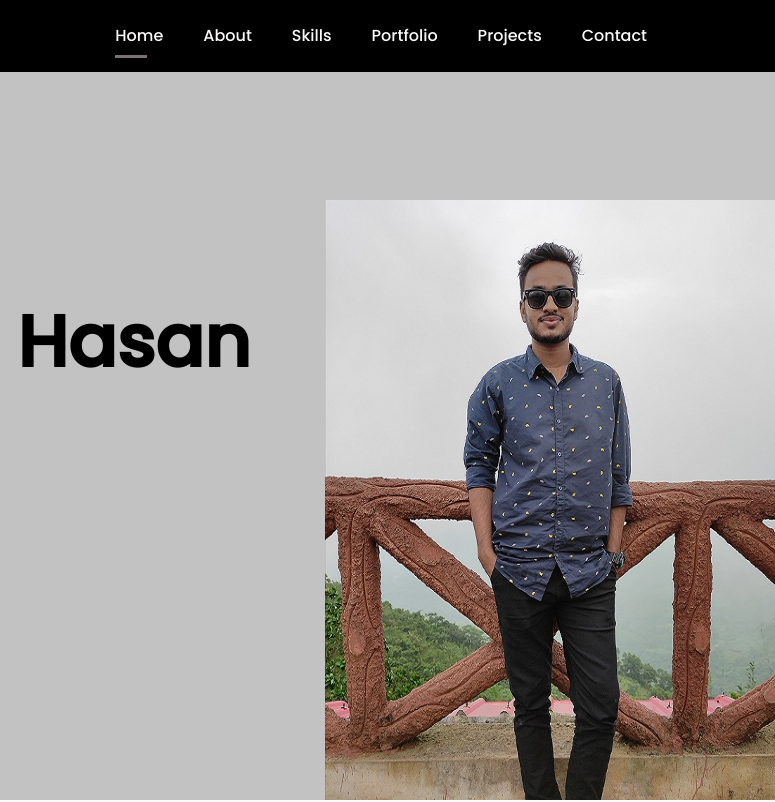
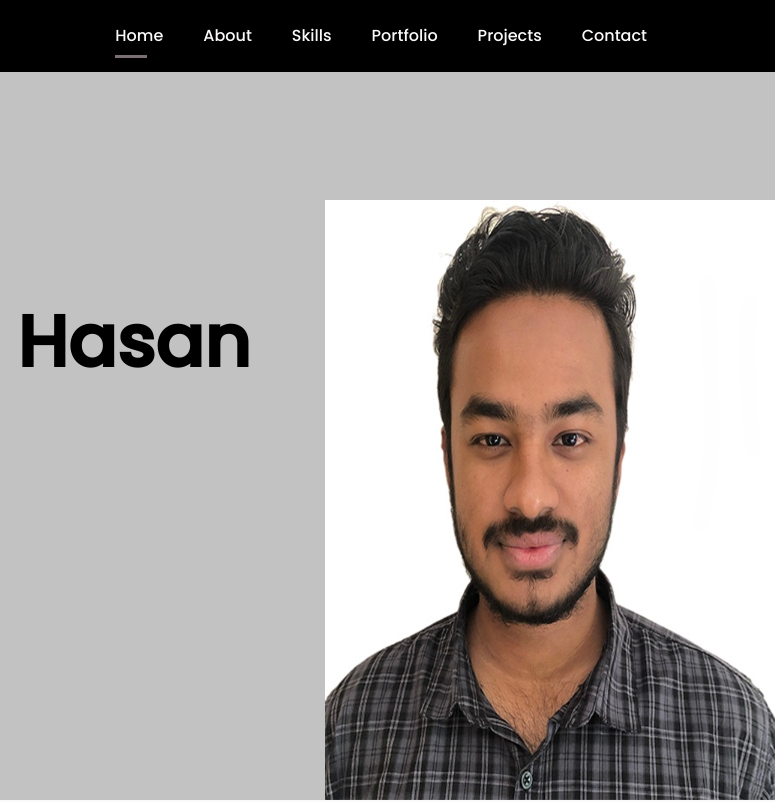
Before and after one commit to MozammelHasan97/Portfolio, a plain HTML site: page index.html in a window 1280 px wide. Shown: the top 802 px of the page, 505-1280 px from the left. Drawn offline with nearby package versions, Linux system fonts and the light colour scheme.

Commit message:
portfolio

```diff
--- a/index.html
+++ b/index.html
@@ -64,7 +64,7 @@
 				</div>
 
 				<div class="home__img">
-					<img src="assets/img/home-1.JPG" alt="">
+					<img src="assets/img/about-img.JPG" alt="">
 				</div>
 			</div>
 		</section>
```
